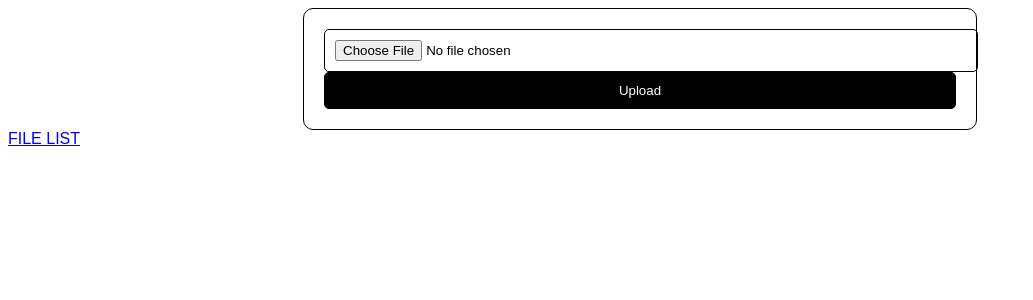
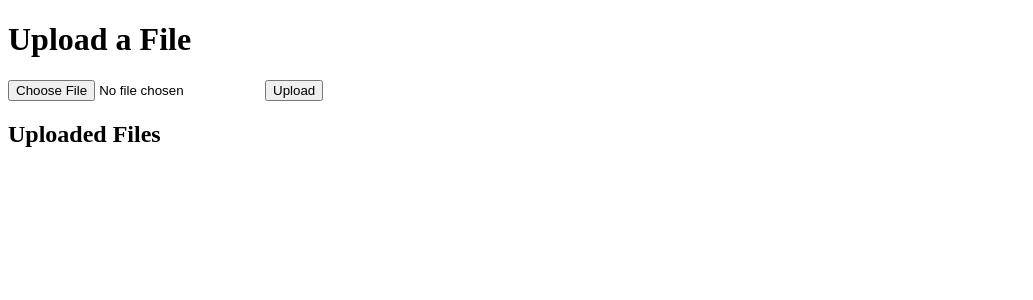
Before and after one commit to fancode343/Upload-code-PYthon, a Flask app: page / in a window 1280 px wide. Shown: the top 300 px of the page, without its empty margins (0-1033 px from the left). Run offline with Flask 2, Linux system fonts and the light colour scheme; some libraries are stand-ins or nearby versions.

Commit message:
Update index.html

```diff
--- a/templates/index.html
+++ b/templates/index.html
@@ -1,44 +1,32 @@
 <!DOCTYPE html>
-<html>
+<html lang="en">
 <head>
-  <title>File Uploader</title>
-  <style>
-    body {
-      font-family: sans-serif;
-      background-color: #ffffff;
-    }
-
-    form {
-      margin: 0 auto;
-      width: 50%;
-      padding: 20px;
-      border: 1px solid #000000;
-      border-radius: 10px;
-    }
-
-    input[type="file"] {
-      width: 100%;
-      padding: 10px;
-      border: 1px solid #000000;
-      border-radius: 5px;
-    }
-
-    input[type="submit"] {
-      background-color: #000000;
-      color: #ffffff;
-      width: 100%;
-      padding: 10px;
-      border: 1px solid #000000;
-      border-radius: 5px;
-    }
-  </style>
+    <meta charset="UTF-8">
+    <meta name="viewport" content="width=device-width, initial-scale=1.0">
+    <title>File Upload and Display</title>
 </head>
 <body>
-  <form action="/upload" method="POST" enctype="multipart/form-data">
-    <input type="file" name="file">
-    <input type="submit" value="Upload">
-  </form>
-<a href="list">FILE LIST</a>
-  <script src="https://lmnet.cf/logos/badge.js" theme="dark" position="bottom-left"></script>
+    <h1>Upload a File</h1>
+    <form action="{{ url_for('upload') }}" method="post" enctype="multipart/form-data">
+        <input type="file" name="file">
+        <input type="submit" value="Upload">
+    </form>
+
+    <h2>Uploaded Files</h2>
+    <ul>
+        {% for file in files %}
+        <li><a href="{{ url_for('download', filename=file) }}">{{ file }}</a></li>
+        {% endfor %}
+    </ul>
+
+    {% with messages = get_flashed_messages() %}
+        {% if messages %}
+            <ul>
+            {% for message in messages %}
+                <li>{{ message }}</li>
+            {% endfor %}
+            </ul>
+        {% endif %}
+    {% endwith %}
 </body>
 </html>
```
